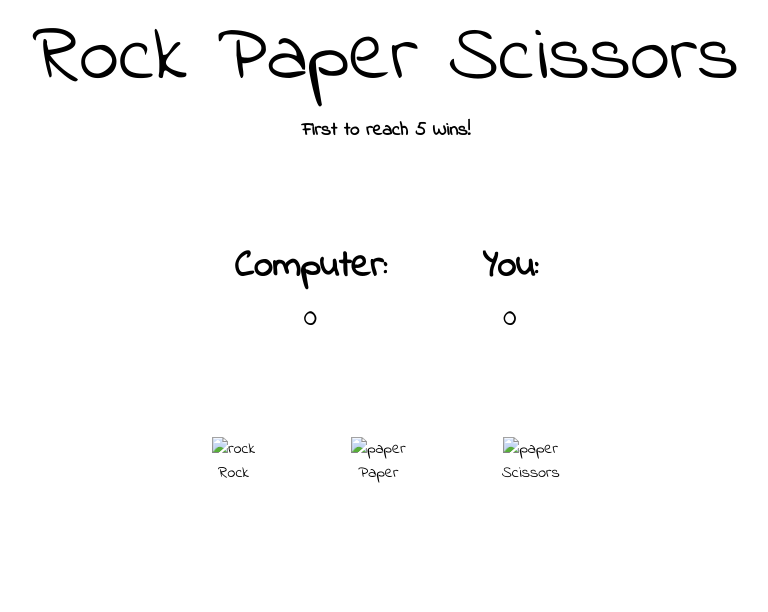
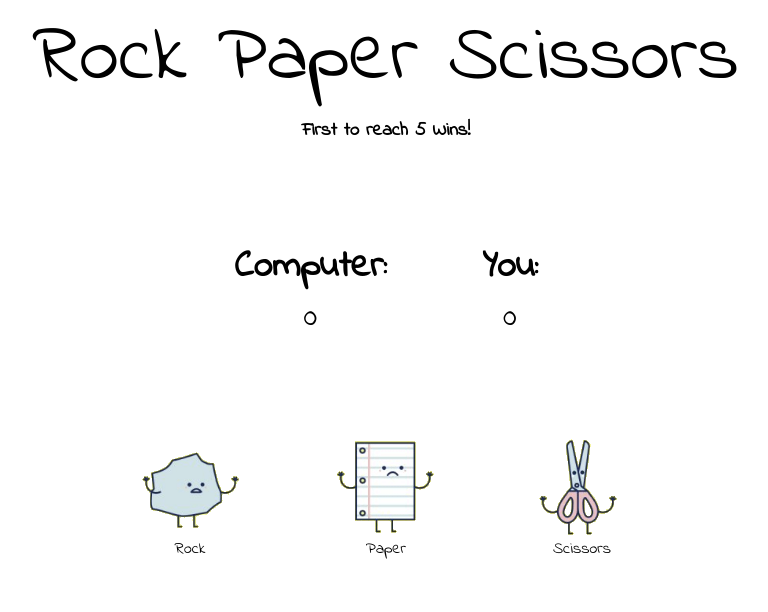
Before and after one commit to dalux21/rock-paper-scissors-ui, a plain HTML site: page index.html in a window 1280 px wide. Shown: the whole page, without its empty margins (254-1022 px from the left). Drawn offline with Linux system fonts and the light colour scheme; the site is published under a folder, as on GitHub Pages, so addresses that start at the root find nothing.

Commit message:
Fix image links

```diff
--- a/index.html
+++ b/index.html
@@ -24,15 +24,15 @@
         </div>
     <div id="flex-buttons">
         <btn id="rock" class="card playbtn">
-            <img src="/img/rock.gif" alt="rock" />
+            <img src="img/rock.gif" alt="rock" />
             <caption>Rock</caption>
         </btn>
         <btn id="paper" class="card playbtn">
-            <img src="/img/paper.gif" alt="paper" />
+            <img src="img/paper.gif" alt="paper" />
             <caption>Paper</caption>
         </btn>
         <btn id="scissors" class="card playbtn">
-            <img src="/img/scissors.png" alt="paper" />
+            <img src="img/scissors.png" alt="paper" />
             <caption>Scissors</caption>
         </btn></div>
 
```
